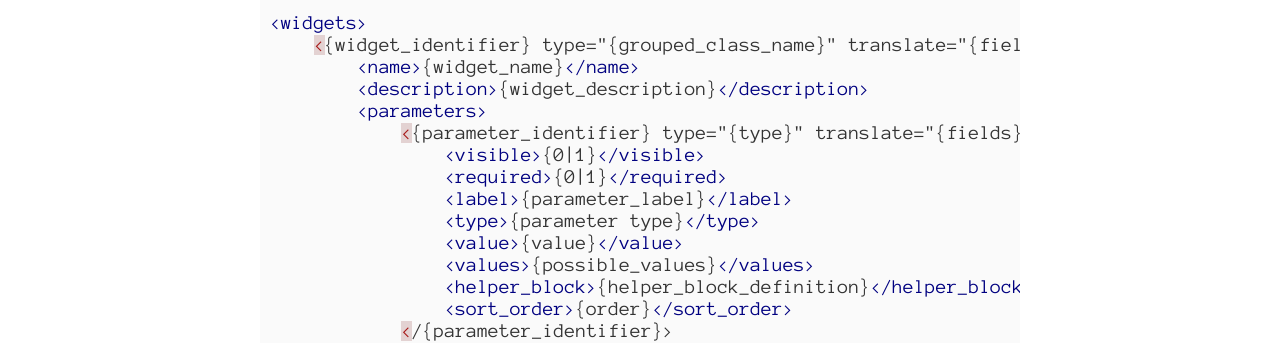
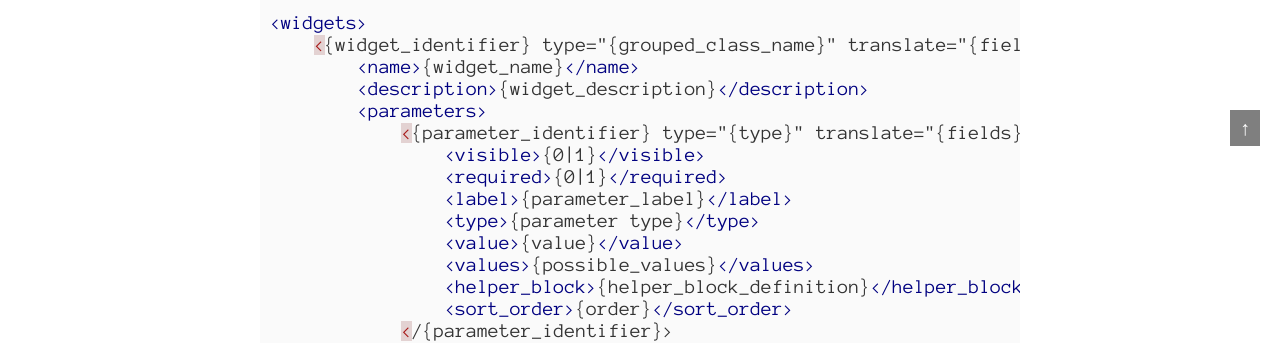
Before and after one commit to meanbee/magecert, a Jekyll site: the page built from advanced.md, in a window 1280 px wide. Shown: the part 734-1077 px from the top of the page. Built offline with Jekyll 4.4.1, drawn with Linux system fonts in a browser that asks for light colours; Markdown is read by kramdown in place of the engine named in the settings.

Commit message:
Add back to top link.

```diff
--- a/_layouts/default.html
+++ b/_layouts/default.html
@@ -27,6 +27,7 @@
 
       <main role="main">
         {{ content | toc_generate }}
+        <a class="back-to-top" href="#">&uarr;</a>
       </main>
 
       <footer role="contentinfo">
--- a/css/styles.css
+++ b/css/styles.css
@@ -543,6 +543,7 @@ main[role="main"],
 
 main[role="main"] {
     margin: 1em;
+    position: relative;
 }
 
 main[role="main"] a {
@@ -551,6 +552,22 @@ main[role="main"] a {
 
 main[role="main"] h2 a {
     background-size: 1em;
+}
+
+main[role="main"] a.back-to-top {
+    position: fixed;
+    padding: 0.2em 0.5em;
+    background: rgba(0,0,0,0.5);
+    color: white;
+    text-shadow: none;
+    text-decoration: none;
+    bottom: 0;
+    right: 0;
+    margin: 1em;
+}
+
+main[role="main"] a.back-to-top:hover {
+    background: rgba(0,0,0,0.7);
 }
 
 footer[role="contentinfo"] {
@@ -622,6 +639,7 @@ main[role="main"] table.toc .tocnumber {
 
 pre, code {
     font-family: 'Anonymous Pro', monospace;
+    word-wrap: break-word;
     overflow-wrap: break-word;
 }
 /*
```
